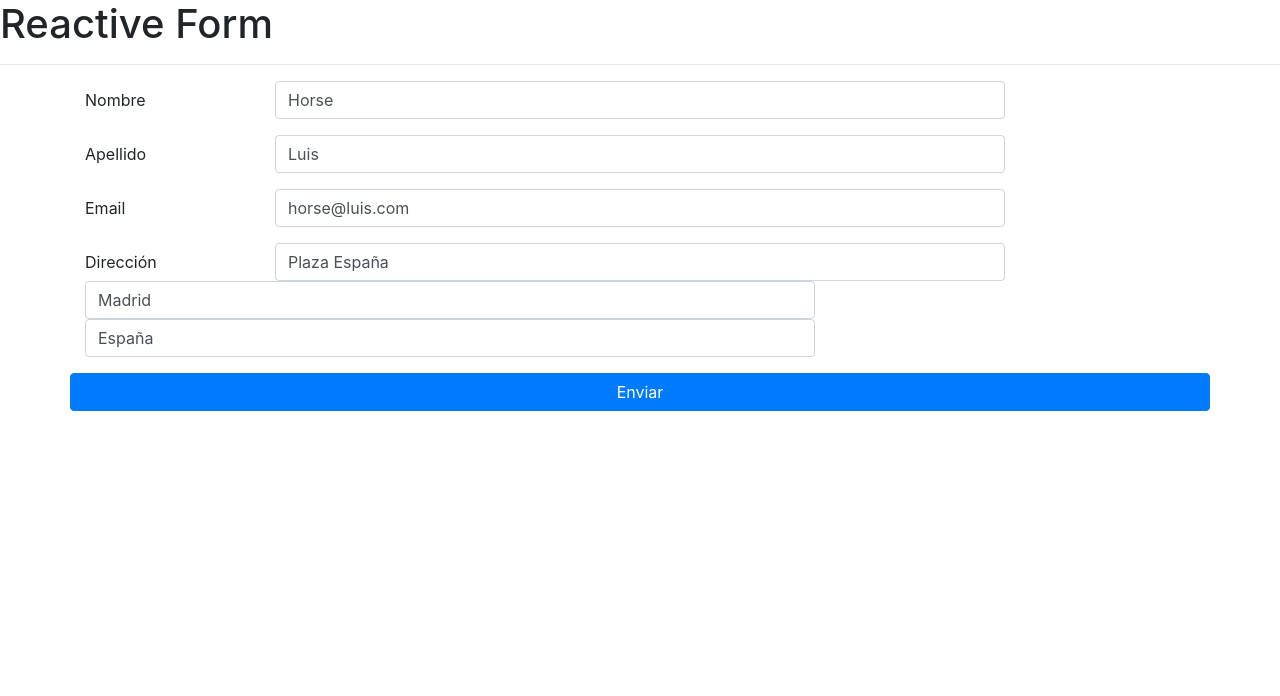
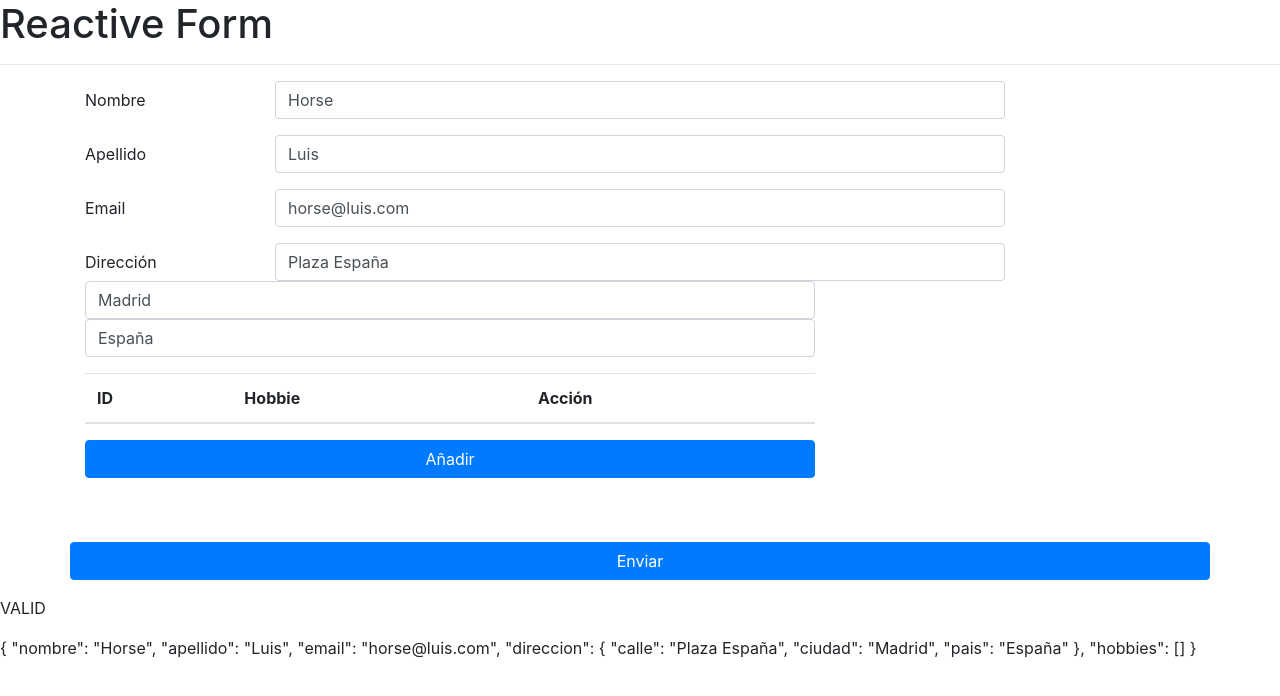
Before and after one commit to AsterixKo/angular-forms, an Angular app: page /reactivo in a window 1280 px wide. Shown: the top 696 px of the page. Built offline with nearby package versions, Linux system fonts and the light colour scheme.

Commit message:
arrays en formulario y validators

```diff
--- a/src/app/components/reactive-form/reactive-form.component.html
+++ b/src/app/components/reactive-form/reactive-form.component.html
@@ -50,8 +50,35 @@
     </div>
 
     <div class="form-group row">
+      <div class="col-8">
+        <table class="table">
+          <thead>
+            <tr>
+              <th>ID</th>
+              <th>Hobbie</th>
+              <th>Acción</th>
+            </tr>
+          </thead>
+          <tbody formArrayName="hobbies">
+            <tr *ngFor="let hobbie of hobbies.controls; let i=index">
+              <td>{{i+1}}</td>
+              <td><input type="text" class="form-control" [formControlName]="i" placeholder="Escribe tu hobby"></td>
+              <td><button type="button" (click)="deleteHobby(i)" class="btn btn-danger">Borrar</button></td>
+            </tr>
+          </tbody>
+        </table>
+        <button type="button" (click)="addHobby()" class="btn btn-primary btn-block mb-5">Añadir</button>
+      </div>
+    </div>
+
+    <div class="form-group row">
       <button type="submit" class="btn btn-block btn-primary">Enviar</button>
     </div>
   </div>
 
 </form>
+
+<div>
+  <p>{{this.forma.status}}</p>
+  <p>{{this.forma.value | json}}</p>
+</div>
--- a/src/app/components/reactive-form/reactive-form.component.ts
+++ b/src/app/components/reactive-form/reactive-form.component.ts
@@ -1,5 +1,6 @@
 import { Component, OnInit } from '@angular/core';
-import { FormBuilder, FormGroup, Validators } from '@angular/forms';
+import { FormArray, FormBuilder, FormGroup, Validators } from '@angular/forms';
+import { ValidatorsService } from 'src/app/services/validators.service';
 
 @Component({
   selector: 'app-reactive-form',
@@ -10,7 +11,7 @@ export class ReactiveFormComponent implements OnInit {
 
   forma: FormGroup;
 
-  constructor(private fb: FormBuilder) {
+  constructor(private fb: FormBuilder, private validadores: ValidatorsService) {
     this.createForm();
   }
 
@@ -41,15 +42,22 @@ export class ReactiveFormComponent implements OnInit {
 
   createForm() {
     this.forma = this.fb.group({
-      nombre: ['Horse', [Validators.required, Validators.minLength(3)]],
+      nombre: ['Horse', [Validators.required, Validators.minLength(3), this.validadores.isAdmin]],
       apellido: ['Luis', Validators.required],
-      email: ['horse@luis.com', [Validators.required, Validators.pattern("[a-z0-9._%+-]+@[a-z0-9.-]+\\.[a-z]{2,3}$")]],
+      email: ['horse@luis.com', [Validators.required, Validators.pattern("[a-z0-9._%+-]+@[a-z0-9.-]+\\.[a-z]{2,3}$")], this.validadores.emailExists],
       direccion: this.fb.group({
         calle: ['Plaza España', Validators.required],
         ciudad: ['Madrid', Validators.required],
         pais: ['España', Validators.required]
-      })
+      }),
+      hobbies: this.fb.array([
+        // ['uno'], ['dos'], ['tres']
+      ])
     });
+  }
+
+  get hobbies(): FormArray {
+    return this.forma.get('hobbies') as FormArray;
   }
 
   saveForm() {
@@ -64,7 +72,7 @@ export class ReactiveFormComponent implements OnInit {
   }
 
   loadDataToForm() {
-    //lo llamariamos despues de hacer una petición y completaríamos los datos
+    //lo llamariamos despues de hacer una petición a un servicio y completaríamos los datos
     this.forma.setValue({
       nombre: 'Pepe',
       apellido: 'Pepon',
@@ -77,4 +85,11 @@ export class ReactiveFormComponent implements OnInit {
     });
   }
 
+  addHobby(): void {
+    this.hobbies.push(this.fb.control('', Validators.required));
+  }
+
+  deleteHobby(id: number) {
+    this.hobbies.removeAt(id);
+  }
 }
--- /dev/null
+++ b/src/app/services/validators.service.ts
@@ -0,0 +1,31 @@
+import { Injectable } from '@angular/core';
+
+@Injectable({
+  providedIn: 'root'
+})
+export class ValidatorsService {
+
+  constructor() { }
+
+  isAdmin(control) {
+    if (control.value.toLowerCase() === 'admin') {
+      return {
+        isAdmin: true
+      }
+    }
+    return null;
+  }
+
+  emailExists(control) {
+    return new Promise((resolve, reject) => {
+      setTimeout(() => {
+        if (control.value === 'anastasio@tasio.com') {
+          resolve({ emailExists: true });
+        }
+        resolve(null);
+      }, 3000);
+    });
+
+
+  }
+}
```
